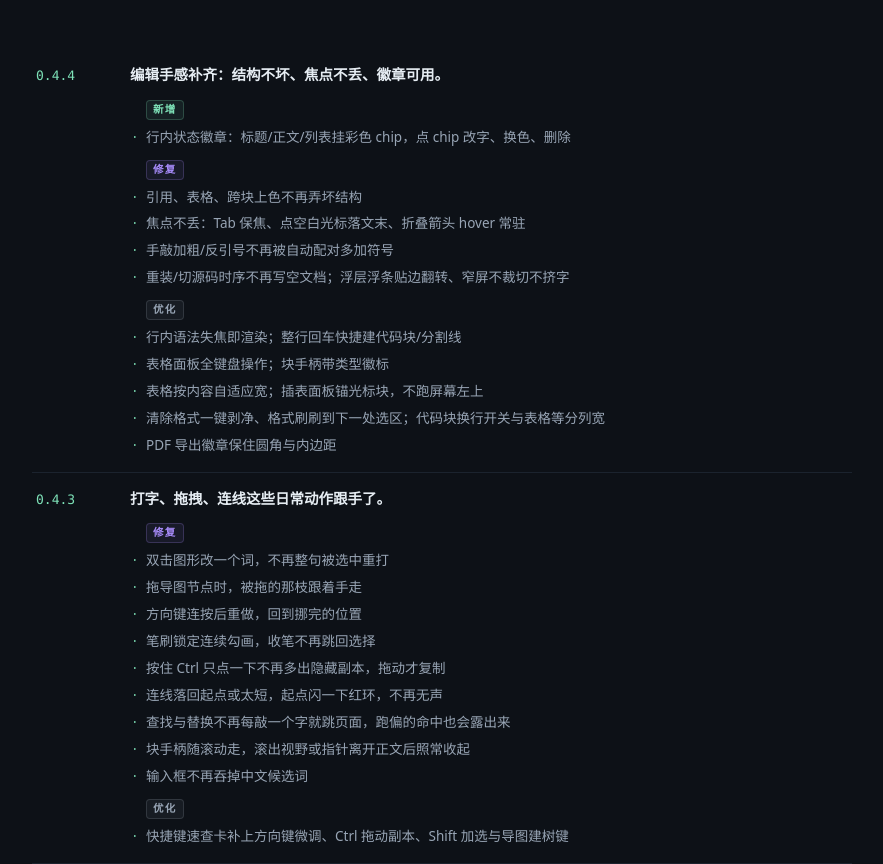
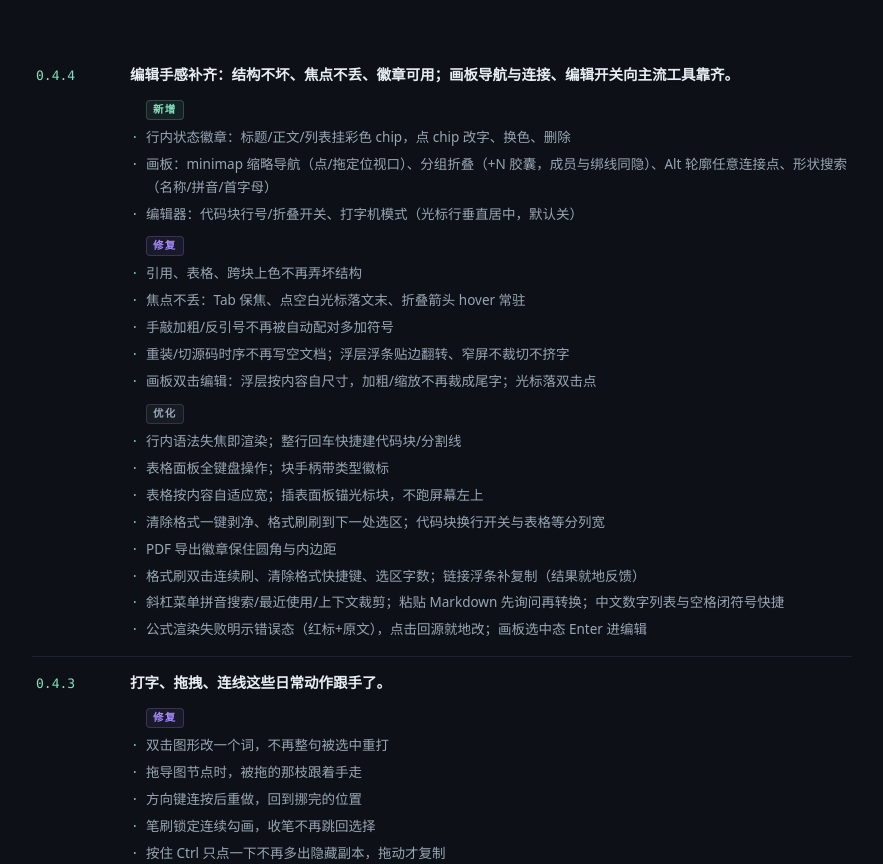
Before and after one commit to gmsya/md-toolkit, a plain HTML site: page index.html in a window 1280 px wide. Shown: the part 9516-10380 px from the top of the page, without its empty margins (198-1081 px from the left). Drawn offline with Linux system fonts and the light colour scheme; no server answers.

Commit message:
0.4.4 体验对齐轮：首页更新日志区同步

```diff
--- a/index.html
+++ b/index.html
@@ -415,7 +415,7 @@ var _hmt = _hmt || [];
     </div>
     <!-- upd:begin 由 scripts/sync-site-updates.js 从 CHANGELOG.md 生成,别手改 -->
     <ul class="upd reveal">
-      <li><span class="v">0.4.4</span><div><b>编辑手感补齐：结构不坏、焦点不丢、徽章可用。</b><div class="upd-group"><span class="upd-tag add">新增</span><ul class="upd-items"><li>行内状态徽章：标题/正文/列表挂彩色 chip，点 chip 改字、换色、删除</li></ul></div><div class="upd-group"><span class="upd-tag fix">修复</span><ul class="upd-items"><li>引用、表格、跨块上色不再弄坏结构</li><li>焦点不丢：Tab 保焦、点空白光标落文末、折叠箭头 hover 常驻</li><li>手敲加粗/反引号不再被自动配对多加符号</li><li>重装/切源码时序不再写空文档；浮层浮条贴边翻转、窄屏不裁切不挤字</li></ul></div><div class="upd-group"><span class="upd-tag misc">优化</span><ul class="upd-items"><li>行内语法失焦即渲染；整行回车快捷建代码块/分割线</li><li>表格面板全键盘操作；块手柄带类型徽标</li><li>表格按内容自适应宽；插表面板锚光标块，不跑屏幕左上</li><li>清除格式一键剥净、格式刷刷到下一处选区；代码块换行开关与表格等分列宽</li><li>PDF 导出徽章保住圆角与内边距</li></ul></div></div></li>
+      <li><span class="v">0.4.4</span><div><b>编辑手感补齐：结构不坏、焦点不丢、徽章可用；画板导航与连接、编辑开关向主流工具靠齐。</b><div class="upd-group"><span class="upd-tag add">新增</span><ul class="upd-items"><li>行内状态徽章：标题/正文/列表挂彩色 chip，点 chip 改字、换色、删除</li><li>画板：minimap 缩略导航（点/拖定位视口）、分组折叠（+N 胶囊，成员与绑线同隐）、Alt 轮廓任意连接点、形状搜索（名称/拼音/首字母）</li><li>编辑器：代码块行号/折叠开关、打字机模式（光标行垂直居中，默认关）</li></ul></div><div class="upd-group"><span class="upd-tag fix">修复</span><ul class="upd-items"><li>引用、表格、跨块上色不再弄坏结构</li><li>焦点不丢：Tab 保焦、点空白光标落文末、折叠箭头 hover 常驻</li><li>手敲加粗/反引号不再被自动配对多加符号</li><li>重装/切源码时序不再写空文档；浮层浮条贴边翻转、窄屏不裁切不挤字</li><li>画板双击编辑：浮层按内容自尺寸，加粗/缩放不再裁成尾字；光标落双击点</li></ul></div><div class="upd-group"><span class="upd-tag misc">优化</span><ul class="upd-items"><li>行内语法失焦即渲染；整行回车快捷建代码块/分割线</li><li>表格面板全键盘操作；块手柄带类型徽标</li><li>表格按内容自适应宽；插表面板锚光标块，不跑屏幕左上</li><li>清除格式一键剥净、格式刷刷到下一处选区；代码块换行开关与表格等分列宽</li><li>PDF 导出徽章保住圆角与内边距</li><li>格式刷双击连续刷、清除格式快捷键、选区字数；链接浮条补复制（结果就地反馈）</li><li>斜杠菜单拼音搜索/最近使用/上下文裁剪；粘贴 Markdown 先询问再转换；中文数字列表与空格闭符号快捷</li><li>公式渲染失败明示错误态（红标+原文），点击回源就地改；画板选中态 Enter 进编辑</li></ul></div></div></li>
       <li><span class="v">0.4.3</span><div><b>打字、拖拽、连线这些日常动作跟手了。</b><div class="upd-group"><span class="upd-tag fix">修复</span><ul class="upd-items"><li>双击图形改一个词，不再整句被选中重打</li><li>拖导图节点时，被拖的那枝跟着手走</li><li>方向键连按后重做，回到挪完的位置</li><li>笔刷锁定连续勾画，收笔不再跳回选择</li><li>按住 Ctrl 只点一下不再多出隐藏副本，拖动才复制</li><li>连线落回起点或太短，起点闪一下红环，不再无声</li><li>查找与替换不再每敲一个字就跳页面，跑偏的命中也会露出来</li><li>块手柄随滚动走，滚出视野或指针离开正文后照常收起</li><li>输入框不再吞掉中文候选词</li></ul></div><div class="upd-group"><span class="upd-tag misc">优化</span><ul class="upd-items"><li>快捷键速查卡补上方向键微调、Ctrl 拖动副本、Shift 加选与导图建树键</li></ul></div></div></li>
       <li><span class="v">0.4.2</span><div><b>画板手势实时呈现，进行中的操作可以随时取消。</b><div class="upd-group"><span class="upd-tag add">新增</span><ul class="upd-items"><li>拖动、缩放、旋转时元素跟着指针走，连着它的线同步改道</li><li>缩放时显示当前尺寸</li><li>连线预览与最终连线走同一条路径</li><li>框选扫过的元素实时高亮</li><li>多选后可整体缩放</li><li>按住 Ctrl 拖动元素可复制一份</li><li>画板可缩到 10%，也可放到 800%</li></ul></div><div class="upd-group"><span class="upd-tag fix">修复</span><ul class="upd-items"><li>拖动、缩放、旋转、框选、拉线都能按 Esc 取消</li><li>Shift 框选改为切换选中状态</li><li>按住 Shift 的方向键按网格间距移动</li><li>从工具条拖出元素或手绘到画布边缘时，画布自动滚动</li></ul></div></div></li>
     </ul>
```
